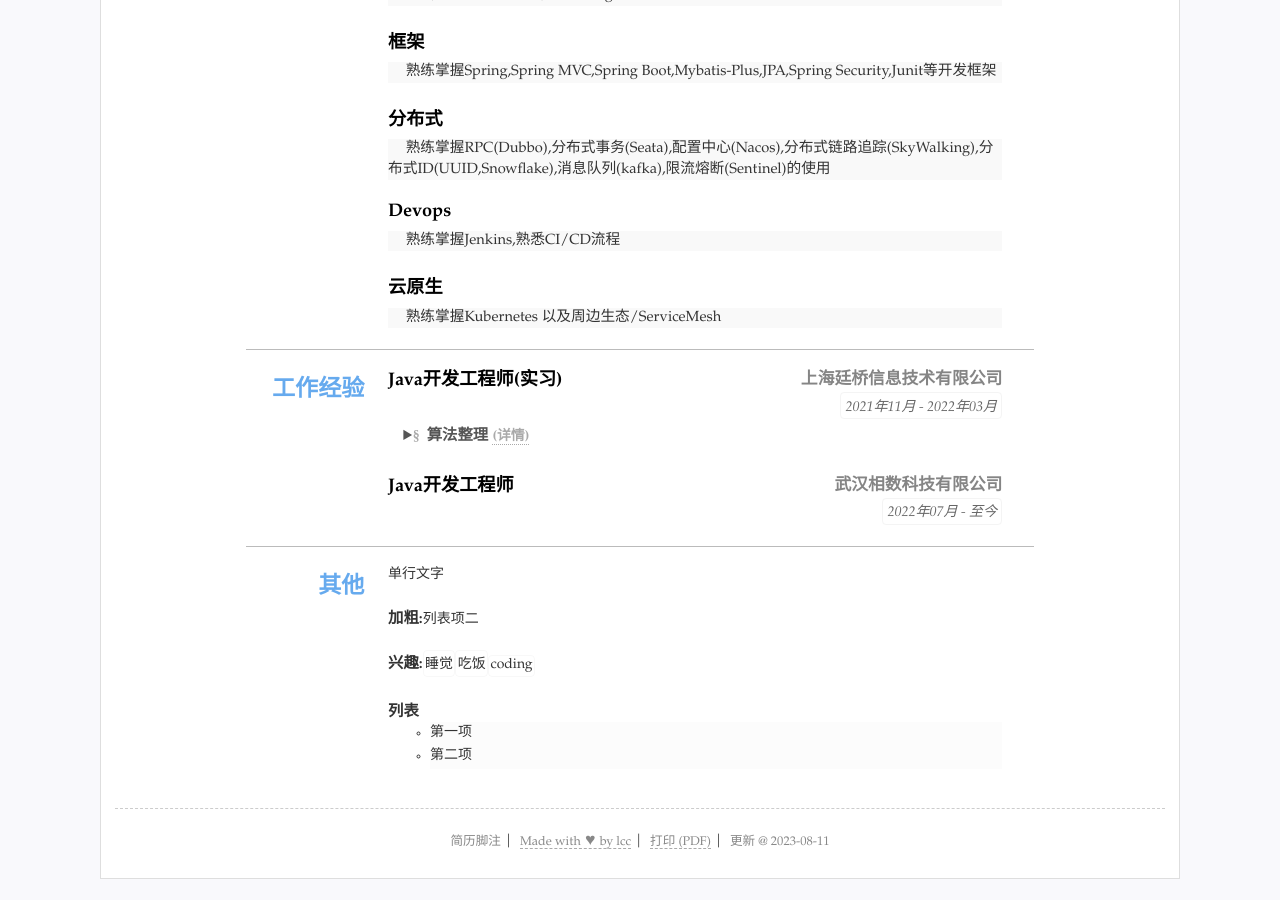
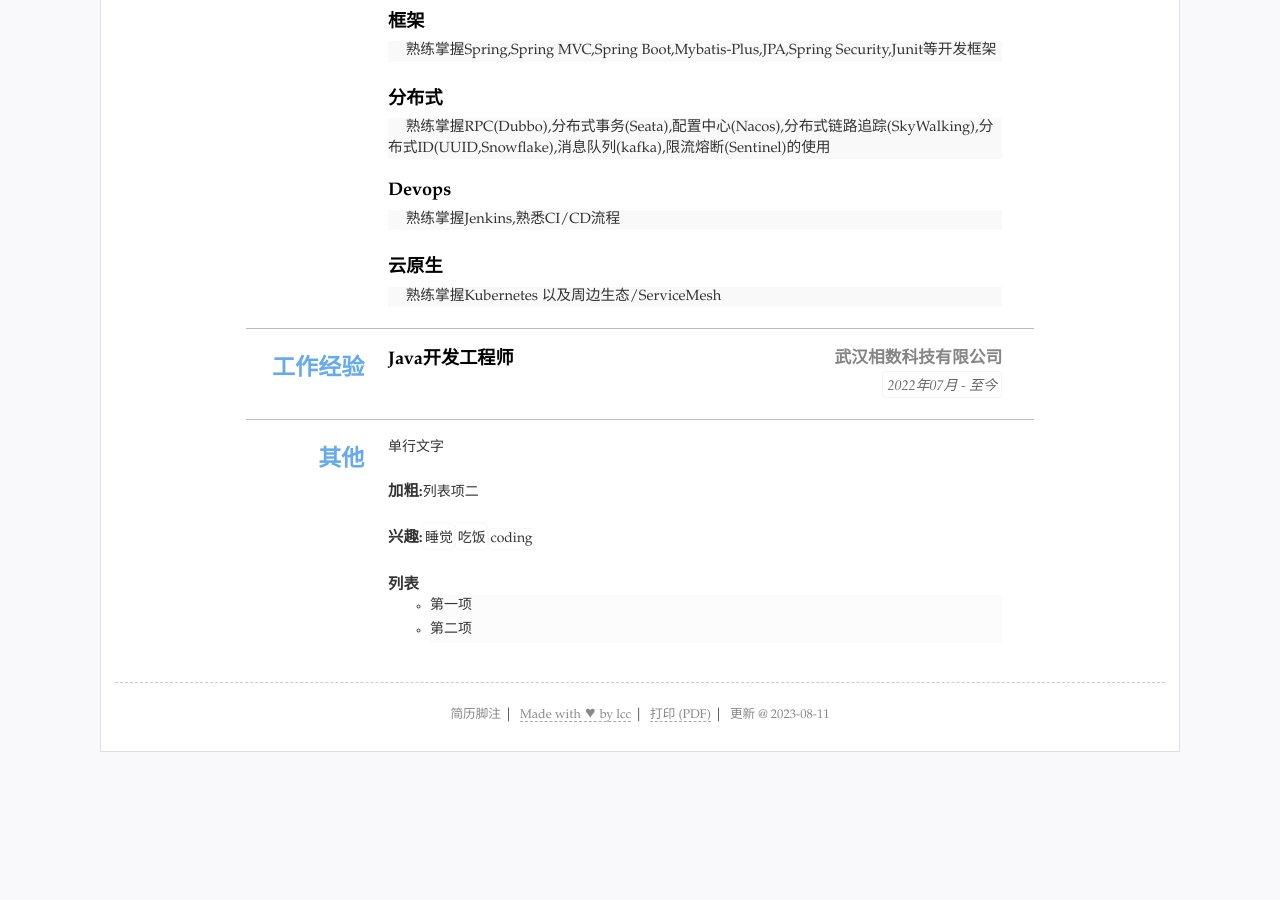
Before and after one commit to lichengcan/jianli, a Jekyll site: the page built from index.html, in a window 1280 px wide and 900 px high, scrolled down 687 px. Built offline with Jekyll 4.4.1, drawn with Linux system fonts in a browser that asks for light colours; after the commit the page ends 1460 px from its top, so only the background shows below that.

Commit message:
Update resume.yml

```diff
--- a/_data/resume.yml
+++ b/_data/resume.yml
@@ -39,7 +39,6 @@ main: #简历主要内容，
 - type: zhuanye
   name: '专业技能'
   content:
-  -
   - title: 计算机基础
     text: 熟练掌握计算机网络、数据结构和算法、操作系统
   - title: Linux
@@ -62,23 +61,14 @@ main: #简历主要内容，
 - type: experience
   name: 工作经验
   content:
-  - title: Java开发工程师(实习)
-    sub: 上海廷桥信息技术有限公司
-    duration: "2021年11月 - 2022年03月"
-    tags:
-#    - 标签
-    summary: 算法整理
-    detail: SHA算法,对称加密算法等
-#    open: open
   - title: Java开发工程师
     list:
+      - 独立开发复杂的模块、需求设计、数据库设计、接口的开发、测试、部署
       - 使用 Sharding-JDBC 对 MySQL 数据库进行分库分表，优化千万级大表，单表数据量保持在 500w 以下。
       - 热门数据（如首页、热门博客）使用 Redis+Caffeine 两级缓存，解决了缓存击穿和穿透问题，查询速度毫秒级，QPS 30w+。
       - 使用 CompletableFuture 优化购物车查询模块，对获取用户信息、商品详情、优惠券信息等异步 RPC 调用进行编排，响应时间从 2s 降低 0.2s。
     sub: 武汉相数科技有限公司
     duration: "2022年07月 - 至今"
-    # tags:
-    # summary: 负责xx项目的研发
     open: open
 
 #others 其他简略内容(列表)
```
